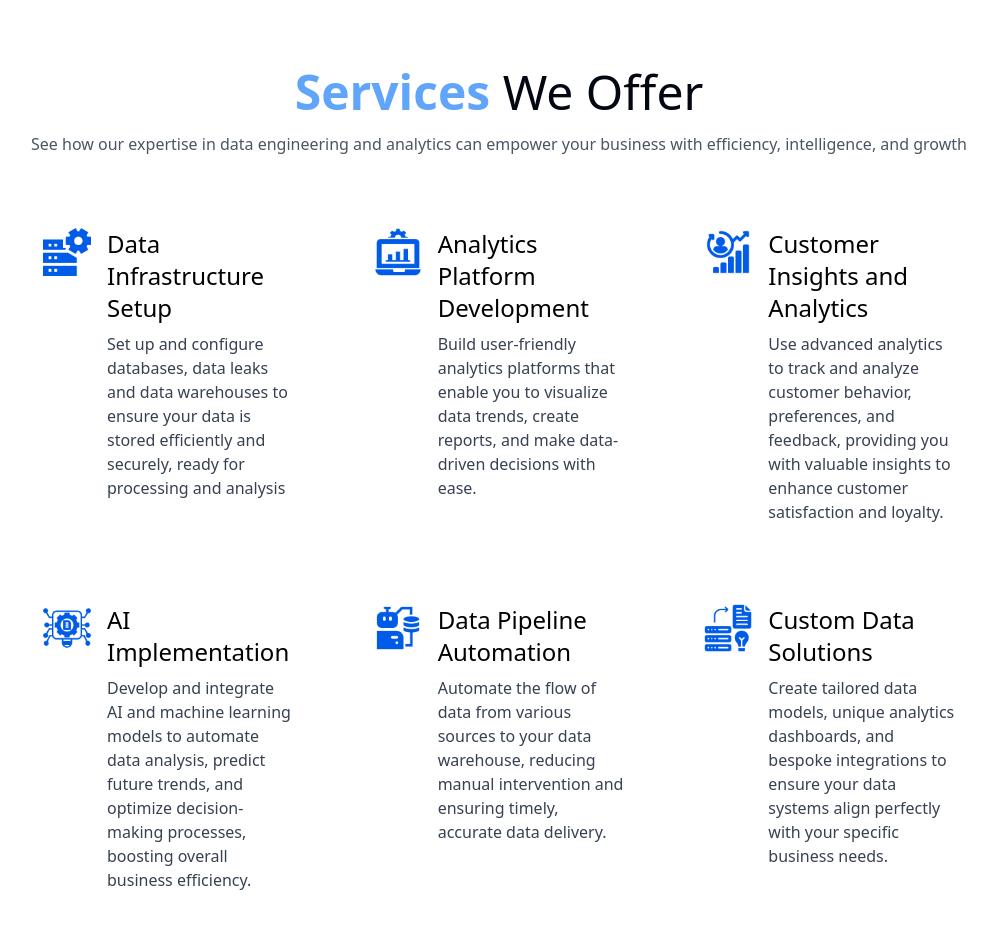
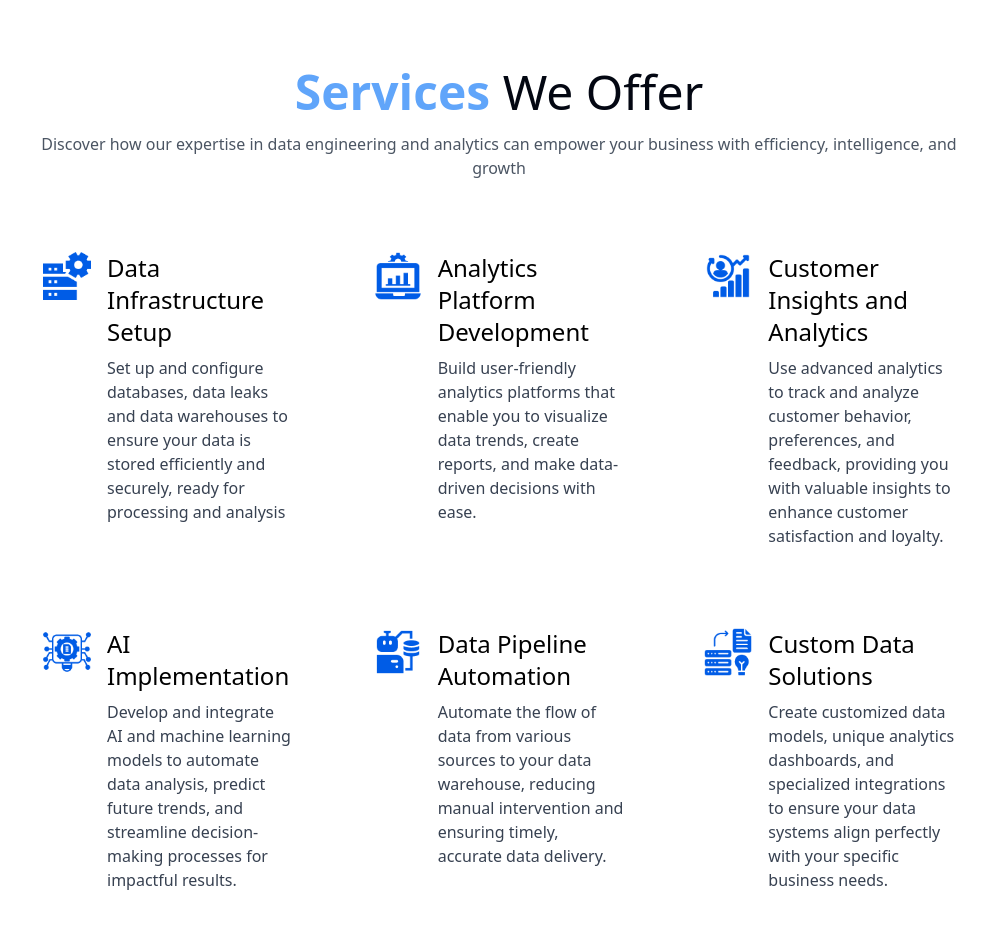
Before and after one commit to cfriedman2156/flowsense, a Next.js app: page / in a window 1280 px wide. Shown: the part 760-1712 px from the top of the page, without its empty margins (141-1138 px from the left). Built offline with nearby package versions, Linux system fonts and the light colour scheme; a web font is replaced by a local one.

Commit message:
Update services.jsx

```diff
--- a/src/components/services.jsx
+++ b/src/components/services.jsx
@@ -26,7 +26,7 @@
             icon: '/assets/ai.png',
             title: 'AI Implementation',
             description:
-                'Develop and integrate AI and machine learning models to automate data analysis, predict future trends, and optimize decision-making processes, boosting overall business efficiency.',
+                'Develop and integrate AI and machine learning models to automate data analysis, predict future trends, and streamline decision-making processes for impactful results.',
         },
         {
             icon: '/assets/automation.png',
@@ -38,7 +38,7 @@
             icon: '/assets/solutions.png',
             title: 'Custom Data Solutions',
             description:
-                'Create tailored data models, unique analytics dashboards, and bespoke integrations to ensure your data systems align perfectly with your specific business needs.',
+                'Create customized data models, unique analytics dashboards, and specialized integrations to ensure your data systems align perfectly with your specific business needs.',
         },
     ];
 
@@ -49,7 +49,7 @@
                     <span className="text-blue-400 font-semibold">Services </span>We Offer
                 </h2>
                 <p className="text-sm text-center sm:text-base text-gray-600 mb-10 sm:mb-12">
-                    See how our expertise in data engineering and analytics can empower your business with efficiency, intelligence, and growth
+                    Discover how our expertise in data engineering and analytics can empower your business with efficiency, intelligence, and growth
                 </p>
                 <div className="grid gap-6 sm:gap-8 grid-cols-1 sm:grid-cols-2 lg:grid-cols-3">
                     {services.map((service, index) => (
@@ -102,7 +102,7 @@
 //             icon: '/assets/setup.png',
 //             title: 'Data Infrastructure Setup',
 //             description:
-//                 'Set up and configure databases, data leaks and data warehouses to ensure your data is stored efficiently and securely, ready for processing and analysis',
+//                 'Set up and configure databases, data lakes and data warehouses to ensure your data is stored efficiently and securely, ready for processing and analysis',
 //         },
 //         {
 //             icon: '/assets/development.png',
```
